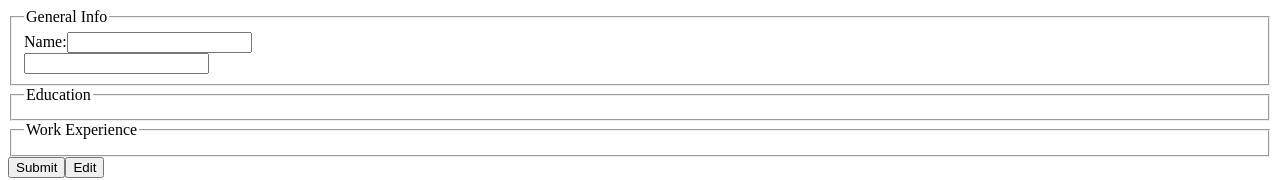
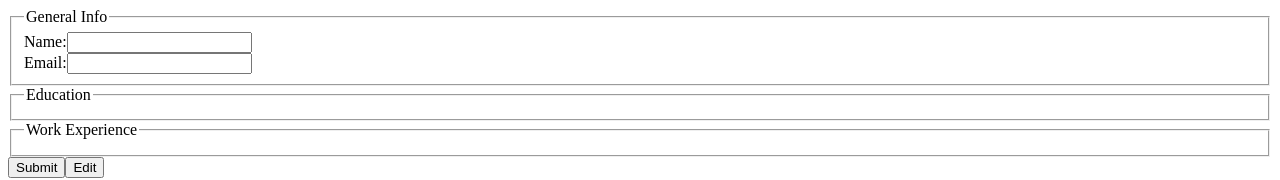
Before and after one commit to WitherMite/CV-app, a React (Vite) app: page / in a window 1280 px wide. Shown: the top 180 px of the page. Built offline with nearby package versions, Linux system fonts and the light colour scheme.

Commit message:
Move submitted input values to content elements

```diff
--- a/src/components/Form-control.jsx
+++ b/src/components/Form-control.jsx
@@ -1,9 +1,9 @@
-// TODO: change to use controlled components
 export default function FormControl({
   inputId,
   inputName,
   inputValue,
   inputType,
+  onChange,
 }) {
   switch (inputType) {
     // add more cases as needed, would be a waste of time otherise I think
@@ -13,6 +13,7 @@ export default function FormControl({
           name={inputName}
           id={inputId}
           defaultValue={inputValue}
+          onChange={onChange}
         ></textarea>
       );
     default:
@@ -22,6 +23,7 @@ export default function FormControl({
           id={inputId}
           name={inputName}
           defaultValue={inputValue}
+          onChange={onChange}
         />
       );
   }
--- a/src/components/Form-section.jsx
+++ b/src/components/Form-section.jsx
@@ -14,7 +14,8 @@ export default function FormSection({ fields, title, isSubmitted }) {
           inputName={field.name}
           inputId={field.inputId}
           inputType={field.type}
-          inputValue={field.defaultValue}
+          defaultValue={field.defaultValue}
+          isSubmitted={isSubmitted}
         ></InputField>
       ))}
     </fieldset>
--- a/src/components/Input-field.jsx
+++ b/src/components/Input-field.jsx
@@ -1,13 +1,18 @@
 import FormControl from "./Form-control.jsx";
+import { useState } from "react";
 
 //  creates a prop customizable label/form control pair
 export default function InputField({
   labelText,
   inputId,
   inputName,
-  inputValue,
+  defaultValue,
   inputType,
+  isSubmitted,
 }) {
+  const [value, setValue] = useState(defaultValue);
+
+  if (!isSubmitted)
     return (
       <div className="inputField">
         <label htmlFor={inputId}>{labelText}</label>
@@ -15,8 +20,16 @@ export default function InputField({
           inputId={inputId}
           inputName={inputName}
           inputType={inputType}
-        inputValue={inputValue}
+          inputValue={value}
+          onChange={(e) => setValue(e.target.value)}
         ></FormControl>
       </div>
     );
+
+  return (
+    <section className="disabledInputField">
+      <h3>{labelText}</h3>
+      <p>{value}</p>
+    </section>
+  );
 }
--- a/src/cv-questions.json
+++ b/src/cv-questions.json
@@ -8,10 +8,17 @@
         "label": "Name:",
         "inputId": "genInfoName",
         "type": "text",
-        "name": "candidateName",
+        "name": "name",
         "defaultValue": ""
       },
-      {}
+      {
+        "id": 4,
+        "label": "Email:",
+        "inputId": "genInfoName",
+        "type": "email",
+        "name": "email",
+        "defaultValue": ""
+      }
     ]
   },
   {
--- a/src/main.jsx
+++ b/src/main.jsx
@@ -4,6 +4,7 @@ import CvApp from "./components/CV-app.jsx";
 import cvQuestions from "./cv-questions.json";
 import "./styles/index.css";
 
+// cv questions is not flattend, since it doesnt change based on the UI at all I figured it doesnt matter and this is easier to understand
 createRoot(document.getElementById("root")).render(
   <StrictMode>
     <CvApp structureConfig={cvQuestions} />
```
Lines whose indentation alone changed are shown as unchanged.
